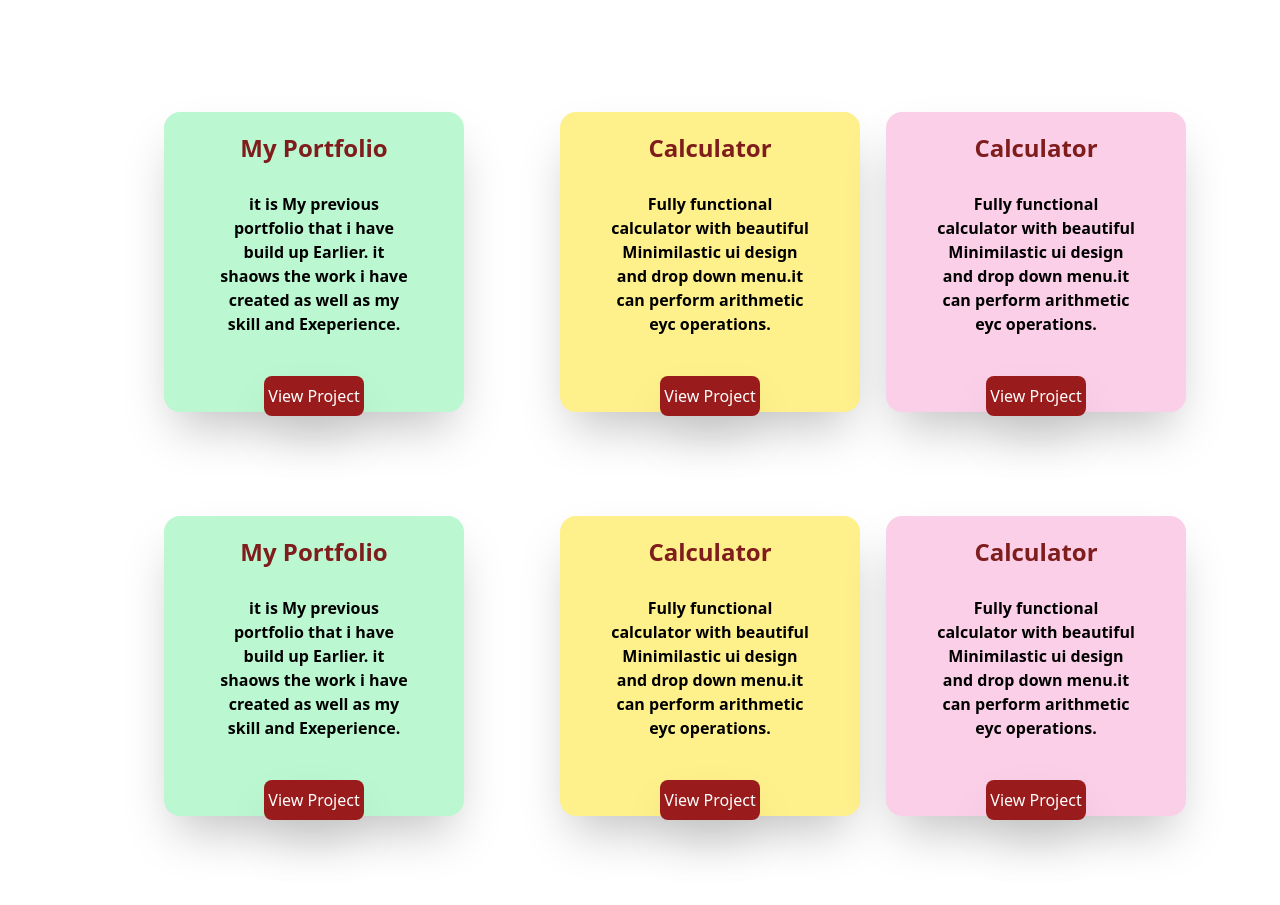
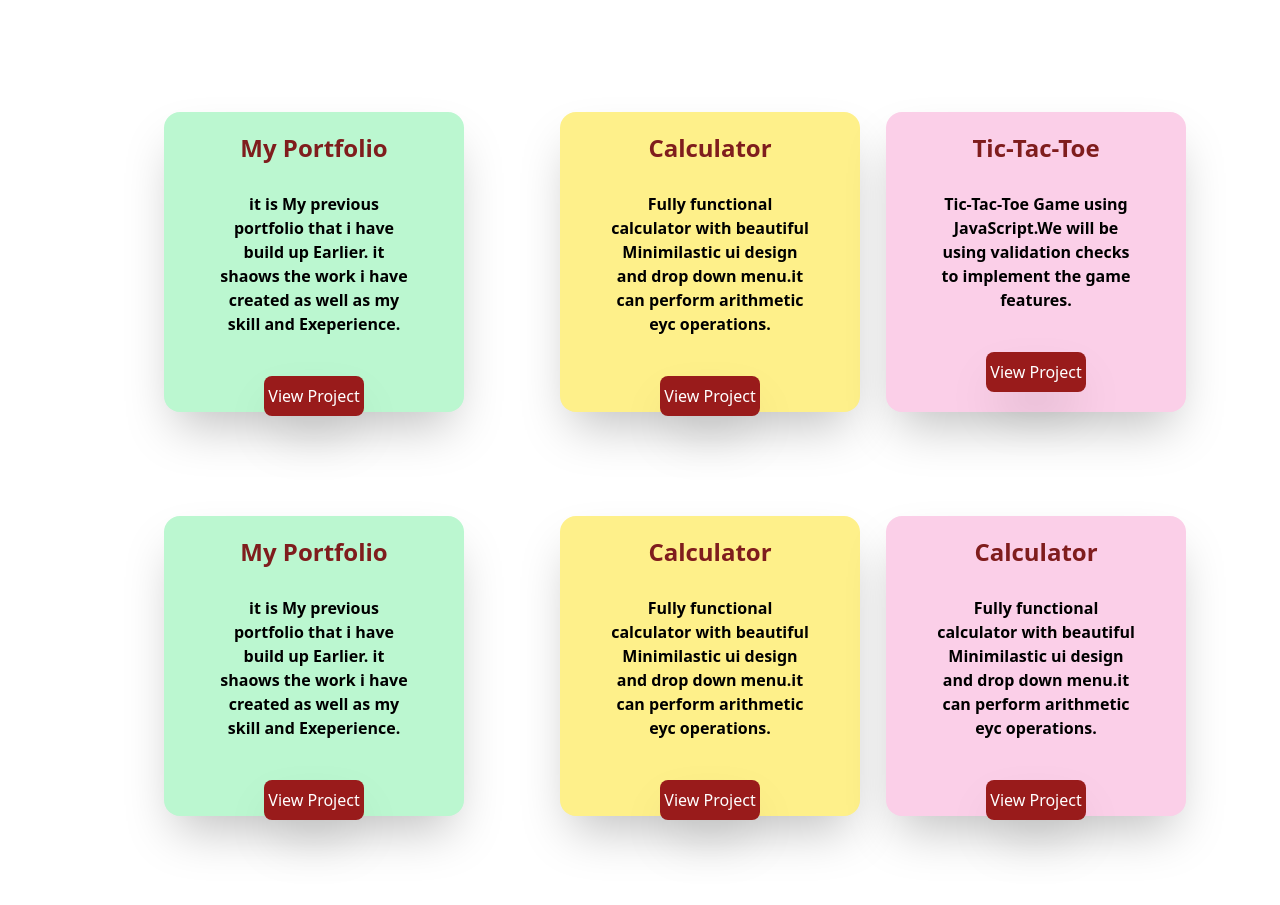
Before and after one commit to PRIYANKAKUMARI9/Portfolio-in-react-Tailwind-full, a React (Vite) app: page / in a window 1280 px wide. Shown: the part 1320-2225 px from the top of the page. Built offline with nearby package versions, Linux system fonts and the light colour scheme.

Commit message:
add tic-tac-toe

```diff
--- a/src/Component/Portfolio.jsx
+++ b/src/Component/Portfolio.jsx
@@ -37,10 +37,10 @@ function Portfolio() {
       <div className=' max-w-screen-2xl container px-4 md:-ml-36 mt-8  md:px-20 '>
       <div className=' bg-pink-200 md:h-[300px] md:w-[300px]  mt-16 rounded-2xl  pt-5 pb-5 shadow-2xl hover:scale-105 duration-150'>
              <div className=' text-center justify-center mx-12  '>
-             <h1 className=' text-red-900 font-bold text-2xl'>Calculator</h1>
-             <p className=' mt-7 font-bold '>Fully functional calculator with beautiful Minimilastic ui design and drop down menu.it can perform arithmetic eyc operations.</p>
-            <a href="">
-            <button className=' bg-red-800 h-[40px] w-[100px] mt-10 rounded-lg text-white shadow-2xl hover:bg-green-900'>View Project</button>
+             <h1 className=' text-red-900 font-bold text-2xl'>Tic-Tac-Toe</h1>
+             <p className=' mt-7 font-bold '>Tic-Tac-Toe Game using JavaScript.We will be using validation checks to implement the game features.</p>
+            <a href="https://cerulean-nasturtium-d89dbc.netlify.app" target='blanck'>
+            <button className=' bg-red-800 h-[40px] w-[100px]  mt-10 rounded-lg text-white shadow-2xl hover:bg-green-900'>View Project</button>
             </a>
              </div>
           </div>
```
